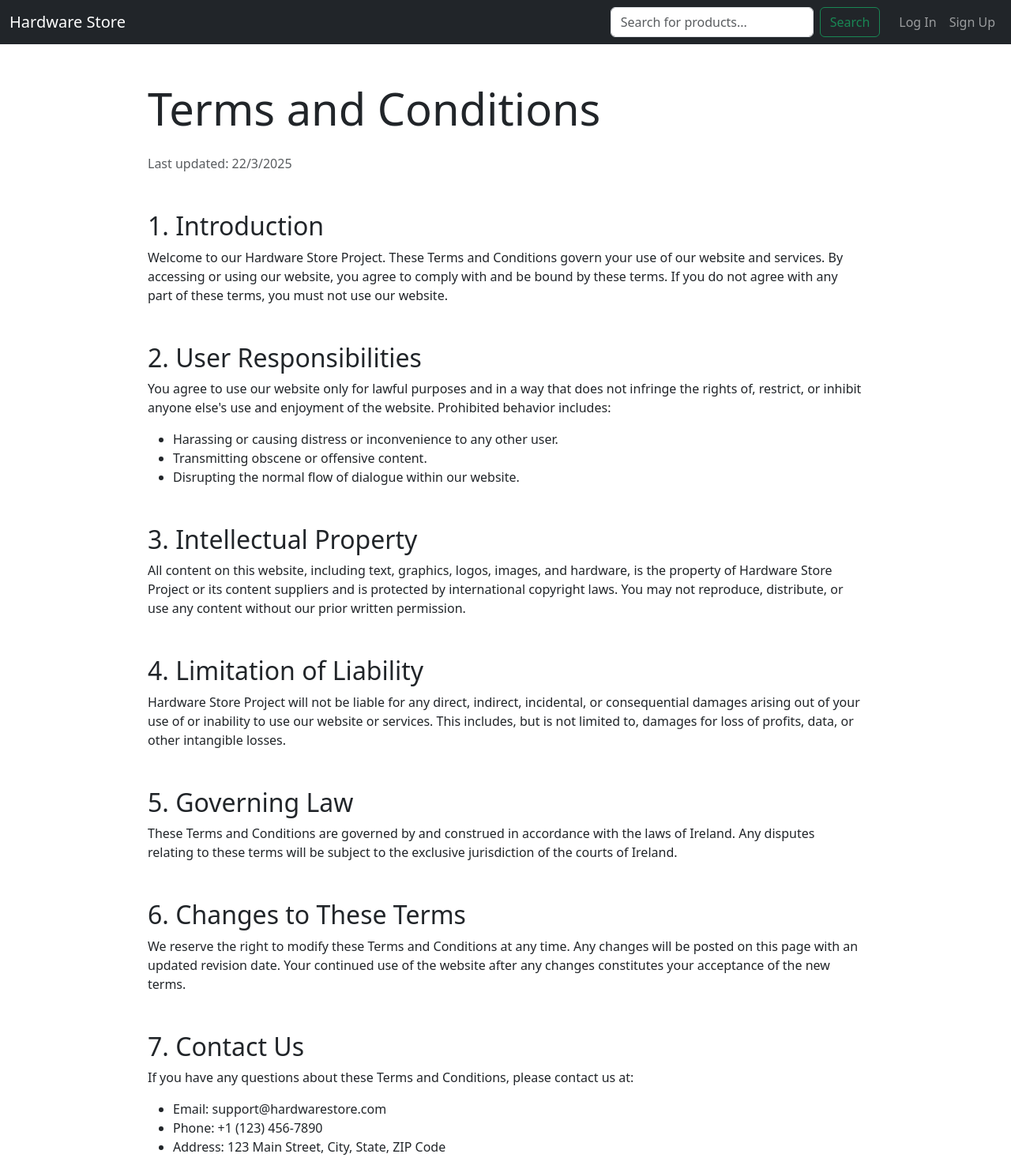
After one commit to IzzeddinHammad/Hardware_Store_PROJ, a Django app: page /terms_conditions in a window 1280 px wide. The commit adds this page. Shown: the whole page at 79% size. Run offline with Django 5.2, Linux system fonts and the light colour scheme; data that the repository does not hold is empty; some libraries are stand-ins or nearby versions.

Commit message:
finished the terms and conditions - insufficient stock / and working on increment and decrement the stocks when adding or removing from the cart / working also with the signup , made a page to seperate the vendor and the customer signup

```diff
--- a/accounts/urls.py
+++ b/accounts/urls.py
@@ -1,10 +1,13 @@
 from django.urls import path
 from django.contrib.auth import views as auth_views
 from .views import SignUpView , ProfileEditView , ProfilePageView , ProfileCreateView , VendorSignUpView
+from django.views.generic import TemplateView
+
 
 urlpatterns = [
     path('c_signup/',SignUpView.as_view(),name='csignup'),
     path('v_signup/',VendorSignUpView.as_view(),name='vsignup'),
+    path('signup/',TemplateView.as_view(template_name = "registration/signup_c_v.html"),name='signup'),
     path('password_change/', auth_views.PasswordChangeView.as_view(template_name='registration/password_change_form.html'), name='password_change'),
     path('password_change/done/', auth_views.PasswordChangeDoneView.as_view(template_name='registration/password_change_done.html'), name='password_change_done'),
     path('password_reset/', auth_views.PasswordResetView.as_view(template_name='registration/password_reset_form.html'), name='password_reset'),
--- a/accounts/views.py
+++ b/accounts/views.py
@@ -6,6 +6,10 @@ from .models import Profile , CustomUser
 from .forms import CustomUserCreationForm
 from django.contrib.auth.models import Group
 # Create your views here.
+
+
+
+
 
 
 class SignUpView(generic.CreateView):
--- /dev/null
+++ b/cart/templates/insufficient_stock.html
@@ -0,0 +1,5 @@
+{% extends "base.html" %}
+
+{% block content %}
+<h1>Sorry insufficient stock</h1>
+{% endblock %}
--- a/cart/views.py
+++ b/cart/views.py
@@ -20,11 +20,15 @@ def _cart_id(request):
 def add_cart(request, product_id):
     product = get_object_or_404(Product, id=uuid.UUID(str(product_id)))
     cart, _ = Cart.objects.get_or_create(cart_id=_cart_id(request))
-    cart_item, created = CartItem.objects.get_or_create(product=product, cart=cart, defaults={'quantity': 1})
+    cart_item, created = CartItem.objects.get_or_create(product=product, cart=cart, defaults={'quantity': 0})
 
-    if not created:
-        cart_item.quantity += 1
-        cart_item.save()
+    if product.stock < cart_item.quantity + 1:
+        return render(request, 'cart/insufficient_stock.html', {'product': product})
+
+    cart_item.quantity += 1
+    cart_item.save()
+    product.stock -= 1
+    product.save()
 
     return redirect('cart:cart_detail')
 
@@ -43,20 +47,33 @@ def cart_remove(request, product_id):
     if cart_item:
         if cart_item.quantity > 1:
             cart_item.quantity -= 1
+            product.stock += 1
             cart_item.save()
         else:
+            product.stock += cart_item.quantity
             cart_item.delete()
+        product.save()
 
     return redirect('cart:cart_detail')
 
 def full_remove(request, product_id):
     cart = Cart.objects.get(cart_id=_cart_id(request))
     product = get_object_or_404(Product, id=uuid.UUID(str(product_id)))
-    CartItem.objects.filter(product=product, cart=cart).delete()
+    cart_item =  CartItem.objects.filter(product=product, cart=cart).first()
+    if cart_item:
+        product.stock += cart_item.quantity
+        product.save()
+        cart_item.delete()
     return redirect('cart:cart_detail')
 
 def empty_cart(request):
-    Cart.objects.filter(cart_id=_cart_id(request)).delete()
+    cart = Cart.objects.filter(cart_id=_cart_id(request)).first()
+    if cart:
+        cart_items = CartItem.objects.filter(cart=cart)
+        for item in cart_items:
+            item.product.stock += item.quantity
+            item.product.save()
+        cart.delete()
     return redirect('/products/')
 
 def checkout(request):
@@ -65,7 +82,7 @@ def checkout(request):
         return redirect('cart:cart_detail')
 
     total = sum(item.quantity * item.product.price for item in cart_items)
-    order = Order.objects.create(total=total, emailAddress="test@example.com")
+    order = Order.objects.create(total=total, emailAddress=request.user.email)
     request.session['order_id'] = order.id
 
     return redirect('process_payment', order_id=order.id)
--- a/store/models.py
+++ b/store/models.py
@@ -22,7 +22,7 @@ class Product(models.Model):
     name = models.CharField(max_length=200)
     description = models.TextField(blank=True, null=True)
     price = models.DecimalField(max_digits=10, decimal_places=2)
-    stock = models.PositiveIntegerField()
+    stock = models.PositiveIntegerField(default=0)
     image = models.ImageField(upload_to='products/', blank=True, null=True)
 
     vendor = models.ForeignKey(settings.AUTH_USER_MODEL, on_delete=models.CASCADE, related_name='products')
--- a/store/urls.py
+++ b/store/urls.py
@@ -3,6 +3,8 @@ from .views import (
     HomePageView, ProductDetailView, ProductCreateView,
     ProductUpdateView, ProductDeleteView, SearchResultsListView, ProductListView
 )
+
+from django.views.generic import TemplateView
 
 urlpatterns = [
     path('', HomePageView.as_view(), name='home'),
@@ -12,4 +14,5 @@ urlpatterns = [
     path('products/<uuid:pk>/edit/', ProductUpdateView.as_view(), name='product_edit'),
     path('products/<uuid:pk>/delete/', ProductDeleteView.as_view(), name='product_delete'),
     path('search/', SearchResultsListView.as_view(), name='search_results'),
+    path('terms_conditions', TemplateView.as_view(template_name = 'terms_conditions.html'),name='terms_conditions')
 ]
--- a/templates/base.html
+++ b/templates/base.html
@@ -68,12 +68,15 @@
                     <li class="nav-item">
                         <a class="nav-link" href="{% url 'login' %}">Log In</a>
                     </li>
-                    <li class="nav-item">
+                    <li>
+                        <a class="nav-link" href="{% url 'signup' %}">Sign Up</a>
+                    </li>
+                    <!-- <li class="nav-item">
                         <a class="nav-link" href="{% url 'csignup' %}">Customer Sign Up</a>
                     </li>
                     <li class="nav-item">
                         <a class="nav-link" href="{% url 'vsignup' %}">Vendor Sign Up</a>
-                    </li>
+                    </li> -->
                 {% endif %}
             </ul>
         </div>
@@ -84,6 +87,7 @@
         {% endblock content %}
     </div>
 
+
     <script src="https://cdn.jsdelivr.net/npm/bootstrap@5.3.3/dist/js/bootstrap.bundle.min.js"
         integrity="sha384-YvpcrYf0tY3lHB60NNkmXc5s9fDVZLESaAA55NDzOxhy9GkcIdslK1eN7N6jIeHz" crossorigin="anonymous"></script>
 
--- a/templates/product_detail.html
+++ b/templates/product_detail.html
@@ -7,6 +7,7 @@
     <p><strong>Stock:</strong> {{ product.stock }}</p>
 </div>
 
+{% if user.is_authenticated %}
 <form action="{% url 'cart:add_cart' product.id %}" method="POST">
     {% csrf_token %}
     <button type="submit" class="btn btn-primary">Add to Cart</button>
@@ -14,5 +15,6 @@
 
 <p><a href="{% url 'product_edit' product.id %}">Edit product</a></p>
 <p><a href="{% url 'product_delete' product.id %}">Delete product</a></p>
+{% endif %}
 
 {% endblock content %}
--- /dev/null
+++ b/templates/terms_conditions.html
@@ -0,0 +1,59 @@
+{% extends "base.html" %}
+
+{% block title %}Terms and Conditions - Hardware Store{% endblock title %}
+
+{% block content %}
+<div class="container mt-5">
+    <div class="row">
+        <div class="col-md-10 offset-md-1">
+            <h1 class="display-4 mb-4">Terms and Conditions</h1>
+            <p class="text-muted">Last updated: 22/3/2025</p>
+
+            <h2 class="mt-5">1. Introduction</h2>
+            <p>
+                Welcome to our Hardware Store Project. These Terms and Conditions govern your use of our website and services. By accessing or using our website, you agree to comply with and be bound by these terms. If you do not agree with any part of these terms, you must not use our website.
+            </p>
+
+            <h2 class="mt-5">2. User Responsibilities</h2>
+            <p>
+                You agree to use our website only for lawful purposes and in a way that does not infringe the rights of, restrict, or inhibit anyone else's use and enjoyment of the website. Prohibited behavior includes:
+            </p>
+            <ul>
+                <li>Harassing or causing distress or inconvenience to any other user.</li>
+                <li>Transmitting obscene or offensive content.</li>
+                <li>Disrupting the normal flow of dialogue within our website.</li>
+            </ul>
+
+            <h2 class="mt-5">3. Intellectual Property</h2>
+            <p>
+                All content on this website, including text, graphics, logos, images, and hardware, is the property of Hardware Store Project or its content suppliers and is protected by international copyright laws. You may not reproduce, distribute, or use any content without our prior written permission.
+            </p>
+
+            <h2 class="mt-5">4. Limitation of Liability</h2>
+            <p>
+                Hardware Store Project will not be liable for any direct, indirect, incidental, or consequential damages arising out of your use of or inability to use our website or services. This includes, but is not limited to, damages for loss of profits, data, or other intangible losses.
+            </p>
+
+            <h2 class="mt-5">5. Governing Law</h2>
+            <p>
+                These Terms and Conditions are governed by and construed in accordance with the laws of Ireland. Any disputes relating to these terms will be subject to the exclusive jurisdiction of the courts of Ireland.
+            </p>
+
+            <h2 class="mt-5">6. Changes to These Terms</h2>
+            <p>
+                We reserve the right to modify these Terms and Conditions at any time. Any changes will be posted on this page with an updated revision date. Your continued use of the website after any changes constitutes your acceptance of the new terms.
+            </p>
+
+            <h2 class="mt-5">7. Contact Us</h2>
+            <p>
+                If you have any questions about these Terms and Conditions, please contact us at:
+            </p>
+            <ul>
+                <li>Email: support@hardwarestore.com</li>
+                <li>Phone: +1 (123) 456-7890</li>
+                <li>Address: 123 Main Street, City, State, ZIP Code</li>
+            </ul>
+        </div>
+    </div>
+</div>
+{% endblock content %}
```
Also changed, not shown: templates/home.html (+22 -8 lines), templates/registration/signup_c_v.html (added, +17 -0 lines), db.sqlite3, store/migrations/0004_remove_review_created_at_remove_review_updated_at_and_more.py (added).
